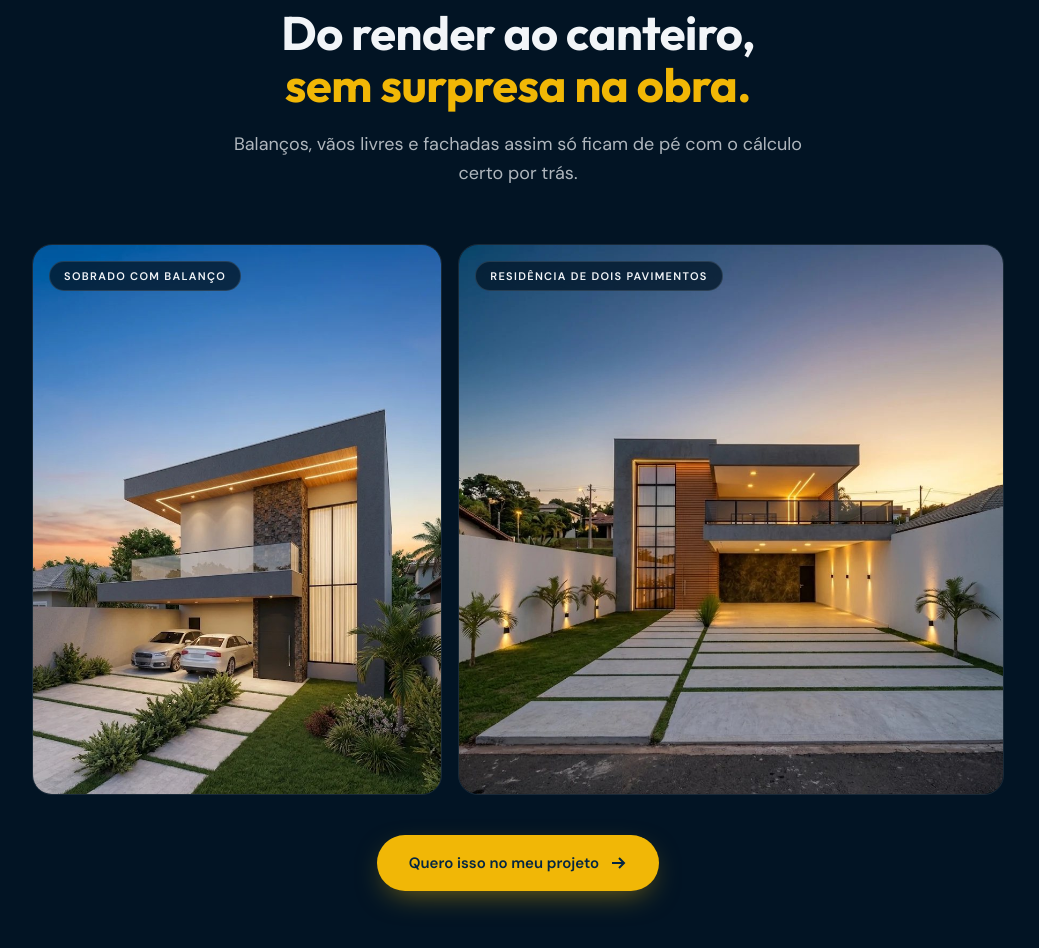
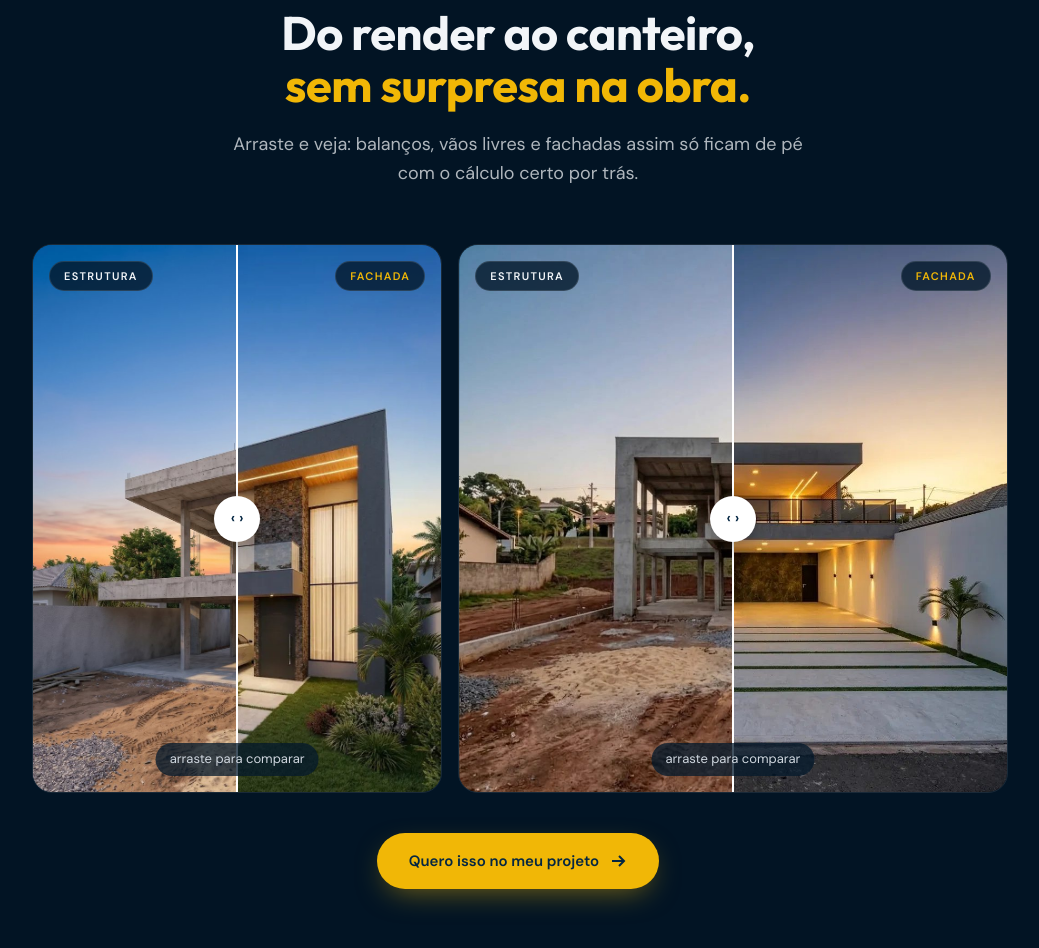
Before and after one commit to HRprojetos/hr-projetos-complementares, a plain HTML site: page index.html in a window 1280 px wide. Shown: the part 940-1888 px from the top of the page, without its empty margins (122-1161 px from the left). Drawn offline with Linux system fonts and the light colour scheme.

Commit message:
Adiciona dois comparadores antes/depois (estrutura x fachada)
Co-Authored-By: Claude Opus 5.5 <noreply@anthropic.com>
Claude-Session: https://claude.ai/code/session_01DdLhVtjRNJFwW8CKP39bG6

```diff
--- a/index.html
+++ b/index.html
@@ -71,7 +71,19 @@ section{padding:clamp(80px,10vw,130px) 0 clamp(60px,7vw,90px)}
 .gal figure{margin:0;position:relative;border-radius:20px;overflow:hidden;border:1px solid var(--line)}
 .gal img{width:100%;height:100%;object-fit:cover;aspect-ratio:3/4}
 .gal figure:last-child img{aspect-ratio:auto}
+.gal{align-items:stretch}
 .gal figcaption{position:absolute;left:16px;top:16px;background:rgba(3,24,43,.8);backdrop-filter:blur(6px);border:1px solid rgba(255,255,255,.12);border-radius:30px;padding:7px 14px;font:600 11px 'DM Sans',sans-serif;letter-spacing:.12em;text-transform:uppercase}
+.ba{position:relative;border-radius:20px;overflow:hidden;border:1px solid var(--line);aspect-ratio:900/1205;user-select:none;touch-action:pan-y}
+.ba img{position:absolute;inset:0;width:100%;height:100%;object-fit:cover}
+.ba.sq{aspect-ratio:1/1}
+.ba .before{clip-path:inset(0 calc(100% - var(--pos)) 0 0)}
+.ba .bar{position:absolute;top:0;bottom:0;left:var(--pos);width:2px;margin-left:-1px;background:#fff;pointer-events:none}
+.ba .bar i{position:absolute;top:50%;left:50%;width:46px;height:46px;margin:-23px 0 0 -23px;border-radius:50%;background:#fff;color:var(--navy);display:grid;place-items:center;font:700 15px/1 'DM Sans',sans-serif;font-style:normal;box-shadow:0 6px 20px rgba(0,0,0,.3)}
+.ba .lb{position:absolute;top:16px;z-index:2;background:rgba(3,24,43,.8);backdrop-filter:blur(6px);border:1px solid rgba(255,255,255,.12);border-radius:30px;padding:7px 14px;font:600 11px 'DM Sans',sans-serif;letter-spacing:.12em;text-transform:uppercase;pointer-events:none}
+.ba .lb.l{left:16px}.ba .lb.r{right:16px;color:var(--y)}
+.ba .hint2{position:absolute;bottom:16px;left:50%;transform:translateX(-50%);background:rgba(3,24,43,.75);border-radius:30px;padding:6px 14px;font-size:13px;color:#CFD6DE;pointer-events:none;white-space:nowrap}
+.ba input{position:absolute;inset:0;width:100%;height:100%;opacity:0;cursor:ew-resize;margin:0}
+.ba:has(input:focus-visible) .bar i{outline:3px solid var(--y);outline-offset:3px}
 .after{text-align:center;margin-top:40px}
 /* cards */
 .cards{display:grid;grid-template-columns:repeat(3,minmax(0,1fr));gap:16px;margin-top:56px}
@@ -192,12 +204,26 @@ footer a{color:#CFD6DE}
   <div class="wrap center reveal">
     <span class="tag">Projetos</span>
     <h2>Do render ao canteiro, <span class="y">sem surpresa na obra.</span></h2>
-    <p class="lead">Balanços, vãos livres e fachadas assim só ficam de pé com o cálculo certo por trás.</p>
+    <p class="lead">Arraste e veja: balanços, vãos livres e fachadas assim só ficam de pé com o cálculo certo por trás.</p>
   </div>
   <div class="wrap">
     <div class="gal reveal">
-      <figure><img src="capa.jpg" alt="Sobrado com laje em balanço e fachada em pedra e madeira" loading="lazy"><figcaption>Sobrado com balanço</figcaption></figure>
-      <figure><img src="casa-01.jpg" alt="Residência de dois pavimentos com varanda em balanço" loading="lazy"><figcaption>Residência de dois pavimentos</figcaption></figure>
+      <div class="ba" style="--pos:50%">
+        <img src="depois-fachada.jpg" alt="Sobrado pronto com fachada em pedra e madeira" loading="lazy">
+        <img class="before" src="antes-estrutura.jpg" alt="Estrutura em concreto do mesmo sobrado, com pilares, vigas e lajes em balanço" loading="lazy">
+        <span class="lb l">Estrutura</span><span class="lb r">Fachada</span>
+        <span class="bar" aria-hidden="true"><i>‹ ›</i></span>
+        <span class="hint2">arraste para comparar</span>
+        <input type="range" min="0" max="100" value="50" step="1" aria-label="Comparar estrutura e fachada">
+      </div>
+      <div class="ba sq" style="--pos:50%">
+        <img src="depois-fachada-2.jpg" alt="Residência pronta de dois pavimentos com fachada em concreto e madeira" loading="lazy">
+        <img class="before" src="antes-estrutura-2.jpg" alt="Estrutura em concreto da mesma residência, com pilares, vigas e laje em balanço" loading="lazy">
+        <span class="lb l">Estrutura</span><span class="lb r">Fachada</span>
+        <span class="bar" aria-hidden="true"><i>‹ ›</i></span>
+        <span class="hint2">arraste para comparar</span>
+        <input type="range" min="0" max="100" value="50" step="1" aria-label="Comparar estrutura e fachada da residência">
+      </div>
     </div>
     <div class="after"><a class="btn bp" href="#orcamento">Quero isso no meu projeto <svg width="18" height="18" viewBox="0 0 18 18" fill="none" stroke="currentColor" stroke-width="2"><path d="M3 9h12M10 4l5 5-5 5"/></svg></a></div>
   </div>
@@ -379,6 +405,7 @@ footer a{color:#CFD6DE}
   [nome, disc, obra].forEach(el => el.addEventListener('input', update));
   send.addEventListener('click', e => { if (!nome.value.trim()) { e.preventDefault(); err.textContent = 'Escreva seu nome para abrir a conversa.'; nome.focus(); } });
   $('f').addEventListener('submit', e => e.preventDefault());
+  document.querySelectorAll('.ba').forEach(b => { const r = b.querySelector('input'); r.addEventListener('input', () => b.style.setProperty('--pos', r.value + '%')); });
   const io = new IntersectionObserver(es => es.forEach(x => { if (x.isIntersecting) { x.target.classList.add('in'); io.unobserve(x.target); } }), { threshold: .12 });
   document.querySelectorAll('.reveal').forEach(el => io.observe(el));
 }
```
Also changed, not shown: antes-estrutura-2.jpg (added), antes-estrutura.jpg (added), depois-fachada-2.jpg (added), depois-fachada.jpg (added).
